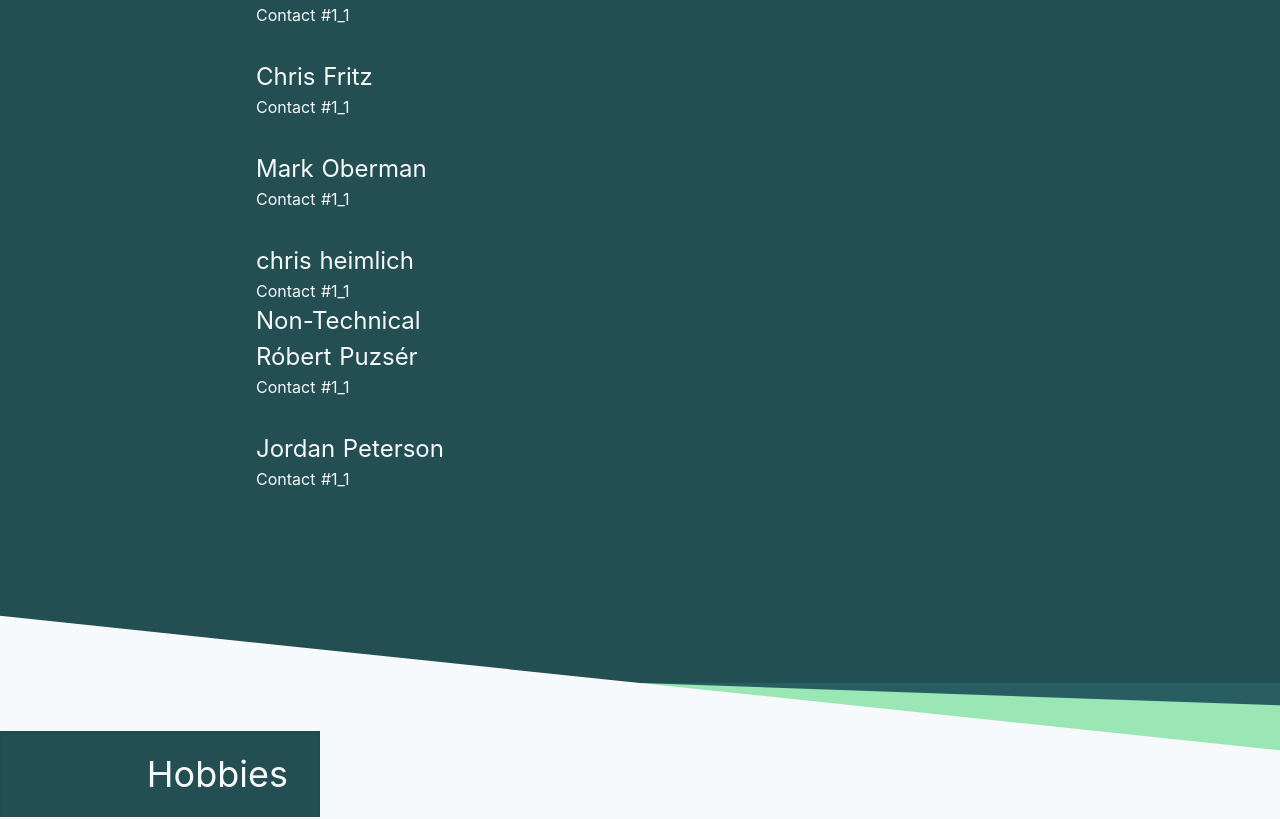
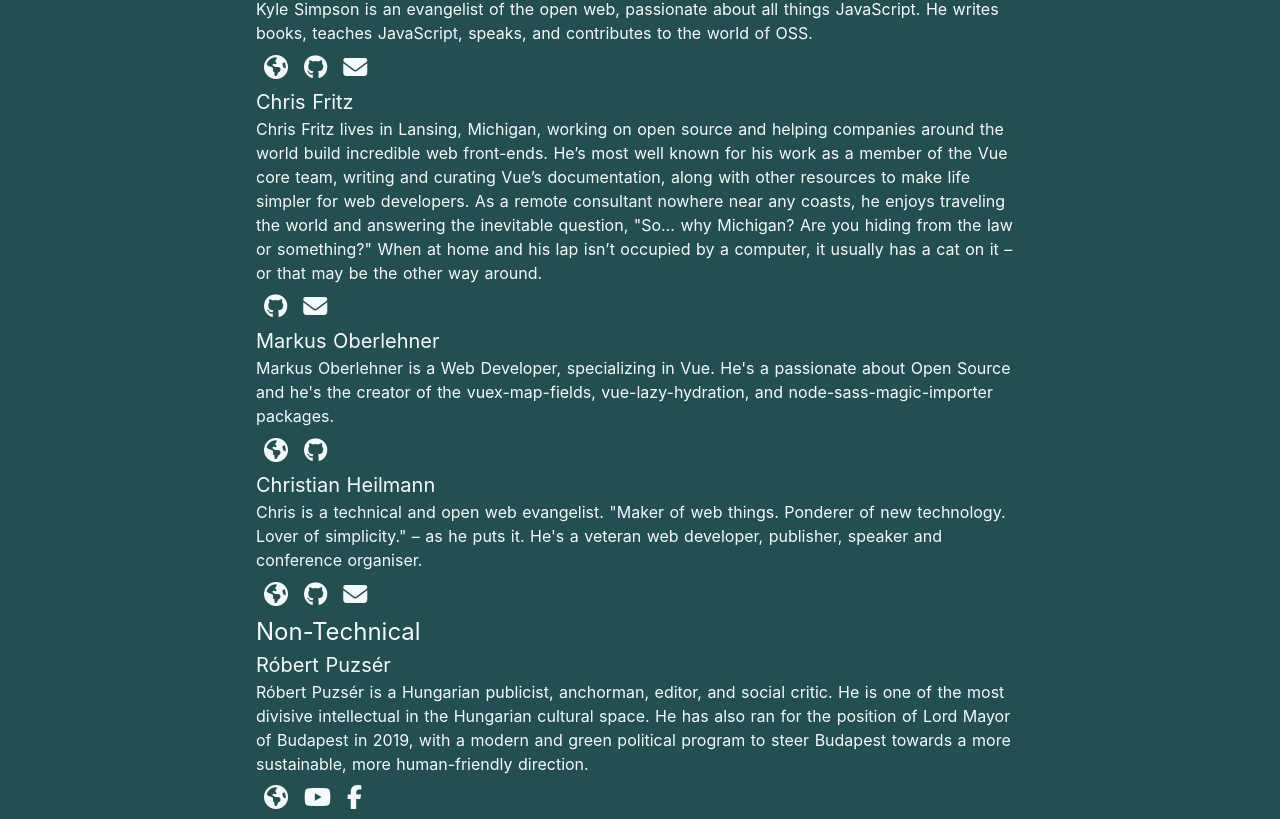
Before and after one commit to elasticmind/homepage, a Nuxt app: page / in a window 1280 px wide. Shown: the part 3201-4020 px from the top of the page. Built offline with nearby package versions, Linux system fonts and the light colour scheme.

Commit message:
Fill People section with content

```diff
--- a/components/People.vue
+++ b/components/People.vue
@@ -6,60 +6,195 @@
     <template slot="content">
       <section>
         <header>
-          <h1>
+          <h1 class="text-2xl">
             Technical
           </h1>
         </header>
-        <article>
+        <ul class="text-base">
+          <li>
             <header>
-            <h2>
-              Getify
+              <h2 class="text-xl">
+                Kyle Simpson (Getify)
               </h2>
             </header>
-          <ul>
-            <li>
+            <article>
               <p>
-                Contact #1_1
+                Kyle Simpson is an evangelist of the open web, passionate about
+                all things JavaScript. He writes books, teaches JavaScript,
+                speaks, and contributes to the world of OSS.
               </p>
+            </article>
+            <ul class="flex">
+              <li class="m-2">
+                <a href="https://getify.com/">
+                  <div class="w-full h-full rounded-full">
+                    <i
+                      class="fa fa-globe m-auto text-2xl align-middle"
+                      aria-hidden="true"
+                    >
+                    </i>
+                  </div>
+                </a>
+              </li>
+              <li class="m-2">
+                <a href="https://github.com/getify">
+                  <div class="w-full h-full rounded-full">
+                    <i
+                      class="fa fa-github m-auto text-2xl align-middle"
+                      aria-hidden="true"
+                    >
+                    </i>
+                  </div>
+                </a>
+              </li>
+              <li class="m-2">
+                <a href="mail:getify@gmail.com">
+                  <div class="w-full h-full rounded-full">
+                    <i
+                      class="fa fa-envelope m-auto text-2xl align-middle"
+                      aria-hidden="true"
+                    >
+                    </i>
+                  </div>
+                </a>
               </li>
             </ul>
+          </li>
+          <li>
             <header>
-            <h2>
+              <h2 class="text-xl">
                 Chris Fritz
               </h2>
             </header>
-          <ul>
-            <li>
+            <article>
               <p>
-                Contact #1_1
+                Chris Fritz lives in Lansing, Michigan, working on open source
+                and helping companies around the world build incredible web
+                front-ends. He’s most well known for his work as a member of the
+                Vue core team, writing and curating Vue’s documentation, along
+                with other resources to make life simpler for web developers. As
+                a remote consultant nowhere near any coasts, he enjoys traveling
+                the world and answering the inevitable question, "So… why
+                Michigan? Are you hiding from the law or something?" When at
+                home and his lap isn’t occupied by a computer, it usually has a
+                cat on it &ndash; or that may be the other way around.
               </p>
+            </article>
+            <ul class="flex">
+              <li class="m-2">
+                <a href="https://github.com/chrisvfritz">
+                  <div class="w-full h-full rounded-full">
+                    <i
+                      class="fa fa-github m-auto text-2xl align-middle"
+                      aria-hidden="true"
+                    >
+                    </i>
+                  </div>
+                </a>
+              </li>
+              <li class="m-2">
+                <a href="mail:chrisvfritz@gmail.com">
+                  <div class="w-full h-full rounded-full">
+                    <i
+                      class="fa fa-envelope m-auto text-2xl align-middle"
+                      aria-hidden="true"
+                    >
+                    </i>
+                  </div>
+                </a>
               </li>
             </ul>
+          </li>
+          <li>
             <header>
-            <h2>
-              Mark Oberman
+              <h2 class="text-xl">
+                Markus Oberlehner
               </h2>
             </header>
-          <ul>
-            <li>
+            <article>
               <p>
-                Contact #1_1
+                Markus Oberlehner is a Web Developer, specializing in Vue. He's
+                a passionate about Open Source and he's the creator of the
+                vuex-map-fields, vue-lazy-hydration, and
+                node-sass-magic-importer packages.
               </p>
+            </article>
+            <ul class="flex">
+              <li class="m-2">
+                <a href="https://markus.oberlehner.net/">
+                  <div class="w-full h-full rounded-full">
+                    <i
+                      class="fa fa-globe m-auto text-2xl align-middle"
+                      aria-hidden="true"
+                    >
+                    </i>
+                  </div>
+                </a>
+              </li>
+              <li class="m-2">
+                <a href="https://github.com/maoberlehner">
+                  <div class="w-full h-full rounded-full">
+                    <i
+                      class="fa fa-github m-auto text-2xl align-middle"
+                      aria-hidden="true"
+                    >
+                    </i>
+                  </div>
+                </a>
               </li>
             </ul>
+          </li>
+          <li>
             <header>
-            <h2>
-              chris heimlich
+              <h2 class="text-xl">
+                Christian Heilmann
               </h2>
             </header>
-          <ul>
-            <li>
+            <article>
               <p>
-                Contact #1_1
+                Chris is a technical and open web evangelist. "Maker of web
+                things. Ponderer of new technology. Lover of simplicity."
+                &ndash; as he puts it. He's a veteran web developer, publisher,
+                speaker and conference organiser.
               </p>
+            </article>
+            <ul class="flex">
+              <li class="m-2">
+                <a href="https://christianheilmann.com/">
+                  <div class="w-full h-full rounded-full">
+                    <i
+                      class="fa fa-globe m-auto text-2xl align-middle"
+                      aria-hidden="true"
+                    >
+                    </i>
+                  </div>
+                </a>
+              </li>
+              <li class="m-2">
+                <a href="http://github.com/codepo8">
+                  <div class="w-full h-full rounded-full">
+                    <i
+                      class="fa fa-github m-auto text-2xl align-middle"
+                      aria-hidden="true"
+                    >
+                    </i>
+                  </div>
+                </a>
+              </li>
+              <li class="m-2">
+                <a href="mail:chris@christianheilmann.com">
+                  <div class="w-full h-full rounded-full">
+                    <i
+                      class="fa fa-envelope m-auto text-2xl align-middle"
+                      aria-hidden="true"
+                    >
+                    </i>
+                  </div>
+                </a>
               </li>
             </ul>
-        </article>
+          </li>
+        </ul>
       </section>
       <section>
         <header>
@@ -67,32 +202,105 @@
             Non-Technical
           </h1>
         </header>
-        <article>
+        <ul>
+          <li>
             <header>
-            <h2>
+              <h2 class="text-xl">
                 Róbert Puzsér
               </h2>
             </header>
-          <ul>
-            <li>
+            <article>
               <p>
-                Contact #1_1
+                Róbert Puzsér is a Hungarian publicist, anchorman, editor, and
+                social critic. He is one of the most divisive intellectual in
+                the Hungarian cultural space. He has also ran for the position
+                of Lord Mayor of Budapest in 2019, with a modern and green
+                political program to steer Budapest towards a more sustainable,
+                more human-friendly direction.
               </p>
+            </article>
+            <ul class="flex">
+              <li class="m-2">
+                <a href="http://puzser.hu/">
+                  <div class="w-full h-full rounded-full">
+                    <i
+                      class="fa fa-globe m-auto text-2xl align-middle"
+                      aria-hidden="true"
+                    >
+                    </i>
+                  </div>
+                </a>
+              </li>
+              <li class="m-2">
+                <a
+                  href="https://www.youtube.com/channel/UC7ivXUYaRoZb5WDLKksETUA"
+                >
+                  <div class="w-full h-full rounded-full">
+                    <i
+                      class="fa fa-youtube m-auto text-2xl align-middle"
+                      aria-hidden="true"
+                    >
+                    </i>
+                  </div>
+                </a>
+              </li>
+              <li class="m-2">
+                <a href="https://www.facebook.com/Robert.Puzser">
+                  <div class="w-full h-full rounded-full">
+                    <i
+                      class="fa fa-facebook m-auto text-2xl align-middle"
+                      aria-hidden="true"
+                    >
+                    </i>
+                  </div>
+                </a>
               </li>
             </ul>
+          </li>
+          <li>
             <header>
-            <h2>
+              <h2 class="text-xl">
                 Jordan Peterson
               </h2>
             </header>
-          <ul>
-            <li>
+            <article>
               <p>
-                Contact #1_1
+                Jordan Peterson is a Canadian clinical psychologist and a
+                professor of psychology at the University of Toronto. He's the
+                author of Maps of Meaning: The Architecture of Belief, and 12
+                Rules for Life: An Antidote to Chaos. He actively criticizes
+                certain political extremities and is always willing to describe
+                and analyze cultural problems in their full spectrum and depth.
+                He maintains an active presence on YouTube, with hundreds of
+                hours of lectures.
               </p>
+            </article>
+            <ul class="flex">
+              <li class="m-2">
+                <a href="https://www.jordanbpeterson.com/">
+                  <div class="w-full h-full rounded-full">
+                    <i
+                      class="fa fa-globe m-auto text-2xl align-middle"
+                      aria-hidden="true"
+                    >
+                    </i>
+                  </div>
+                </a>
+              </li>
+              <li class="m-2">
+                <a href="https://www.youtube.com/user/JordanPetersonVideos">
+                  <div class="w-full h-full rounded-full">
+                    <i
+                      class="fa fa-youtube m-auto text-2xl align-middle"
+                      aria-hidden="true"
+                    >
+                    </i>
+                  </div>
+                </a>
               </li>
             </ul>
-        </article>
+          </li>
+        </ul>
       </section>
     </template>
   </base-section>
```
Lines whose indentation alone changed are shown as unchanged.
